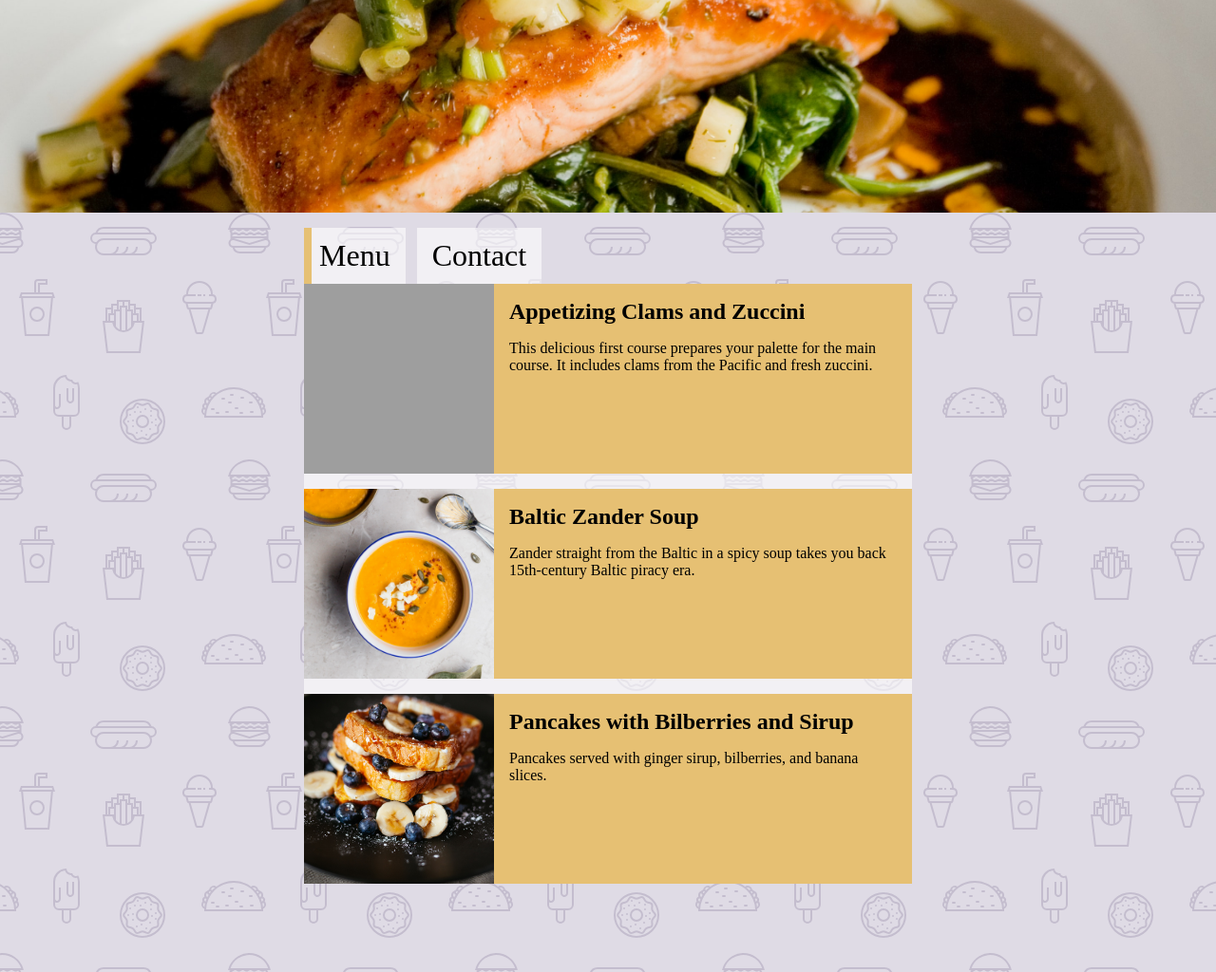
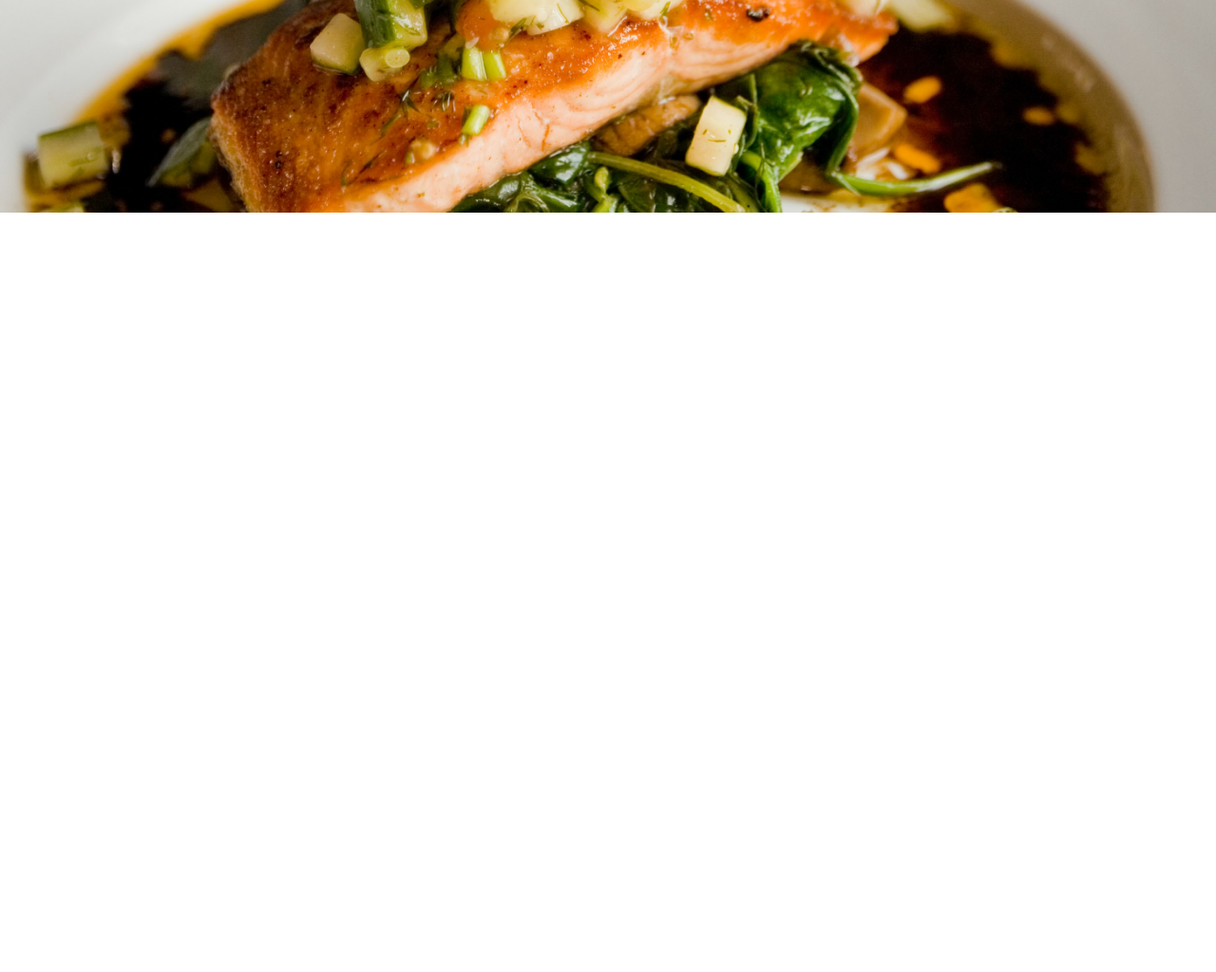
Before and after one commit to aptoivonen/restaurant-page, a website built with webpack: page dist/index.html in a window 1280 px wide. Shown: the part 576-1600 px from the top of the page at 95% size. After the commit the page ends 800 px from the top, so only its background shows below. Built offline with nearby package versions, Linux system fonts and the light colour scheme; grey boxes are pictures that could not be loaded.

Commit message:
Remove markup from html

```diff
--- a/dist/index.html
+++ b/dist/index.html
@@ -9,60 +9,6 @@
   </head>
   <body>
     <div id="content"></div>
-    <main id="main">
-      <div class="container">
-        <div class="tabs-buttons">
-          <button class="tab-button tab-button-active" data-index="0">
-            Menu
-          </button>
-          <button class="tab-button" data-index="1">Contact</button>
-        </div>
-        <div class="tabs-sections">
-          <section class="tab-section tab-section-active" data-index="0">
-            <div class="cards">
-              <div class="card">
-                <img src="first-course.jpg" alt="First course" />
-                <div class="body">
-                  <h2>Appetizing Clams and Zuccini</h2>
-                  <p>
-                    This delicious first course prepares your palette for the
-                    main course. It includes clams from the Pacific and fresh
-                    zuccini.
-                  </p>
-                </div>
-              </div>
-              <div class="card">
-                <img src="soup.jpg" alt="Soup" />
-                <div class="body">
-                  <h2>Baltic Zander Soup</h2>
-                  <p>
-                    Zander straight from the Baltic in a spicy soup takes you
-                    back 15th-century Baltic piracy era.
-                  </p>
-                </div>
-              </div>
-              <div class="card">
-                <img src="dessert.jpg" alt="Dessert" />
-                <div class="body">
-                  <h2>Pancakes with Bilberries and Sirup</h2>
-                  <p>
-                    Pancakes served with ginger sirup, bilberries, and banana
-                    slices.
-                  </p>
-                </div>
-              </div>
-            </div>
-          </section>
-          <section class="tab-section" data-index="1">
-            <div class="panel">
-              <h2>My Sea Food Restautant</h2>
-              <p>Telephone: 555-555 555</p>
-              <address>Address: Milton Road 67, Miami, FL</address>
-            </div>
-          </section>
-        </div>
-      </div>
-    </main>
     <script src="main.js"></script>
   </body>
 </html>
```
